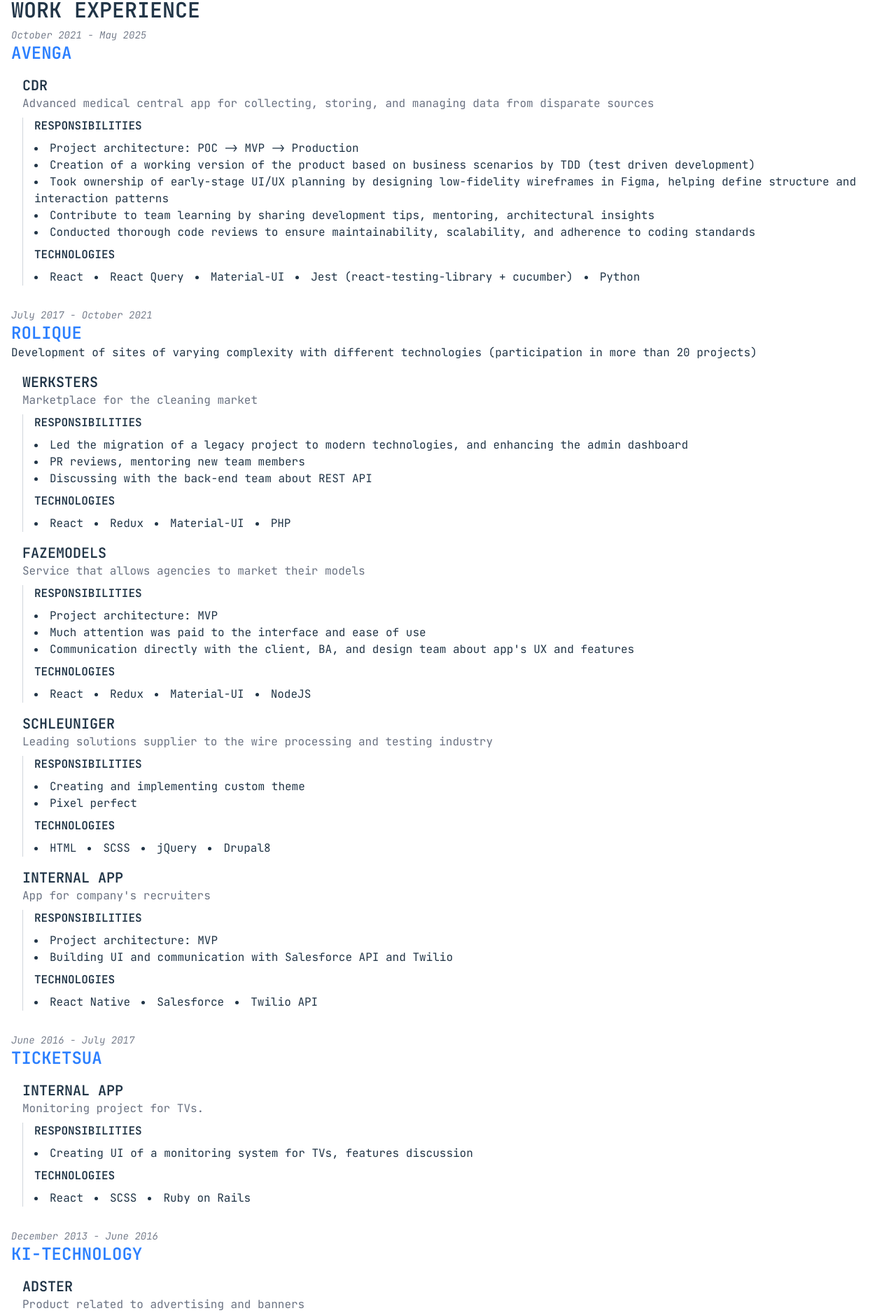
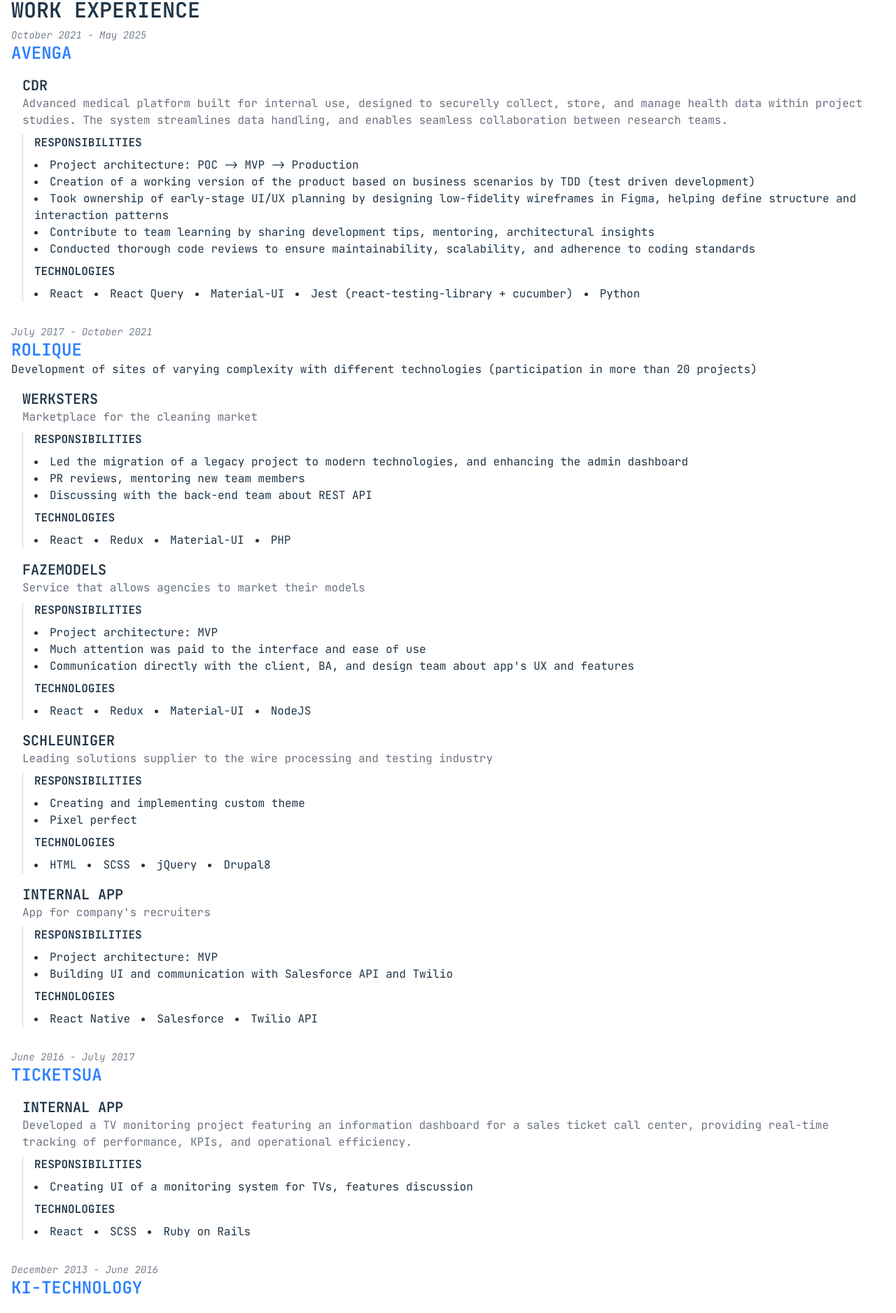
Before and after one commit to mentikora/mentikora.github.io, a React (Vite) app: page / in a window 1280 px wide. Shown: the part 868-2744 px from the top of the page at 70% size. Built offline with nearby package versions, Linux system fonts and the light colour scheme.

Commit message:
update data

```diff
--- a/src/data/cv.ts
+++ b/src/data/cv.ts
@@ -4,11 +4,15 @@
     lastName: 'Horobets',
     position: 'Front-end Engineer',
     connect: [
-      { email: 'mentikorasan@gmail.com' },
+      {
+        email: 'mentikorasan@gmail.com'
+      },
       {
         linkedin: 'https://www.linkedin.com/in/rhoro/',
       },
-      { github: 'https://github.com/mentikora' },
+      {
+        github: 'https://github.com/mentikora'
+      },
     ],
   },
   summaryOfExperience: [
@@ -60,6 +64,7 @@
     },
   ],
   workExperience: [
+    // vive nextjs, prisma, oct1 2025 - ...
     {
       company: 'Avenga',
       summary: '',
@@ -72,7 +77,7 @@
         {
           name: 'CDR',
           summary:
-            'Advanced medical central app for collecting, storing, and managing data from disparate sources',
+            'Advanced medical platform built for internal use, designed to securelly collect, store, and manage health data within project studies. The system streamlines data handling, and enables seamless collaboration between research teams.',
           responsibilities: [
             'Project architecture: POC -> MVP -> Production',
             'Creation of a working version of the product based on business scenarios by TDD (test driven development)',
@@ -152,7 +157,7 @@
       projects: [
         {
           name: 'Internal app',
-          summary: 'Monitoring project for TVs.',
+          summary: 'Developed a TV monitoring project featuring an information dashboard for a sales ticket call center, providing real-time tracking of performance, KPIs, and operational efficiency.',
           responsibilities: [
             'Creating UI of a monitoring system for TVs, features discussion',
           ],
@@ -171,7 +176,7 @@
       projects: [
         {
           name: 'Adster',
-          summary: 'Product related to advertising and banners',
+          summary: 'Developed an ad platform with a dashboard where users can create banners for ticket sales (train, bus, flight, etc), generate HTML code for integration, and track performance and revenue.',
           responsibilities: [
             'Built custom UI and logic for front-end',
             'Communication, discussion of new product features, and development in general',
```
